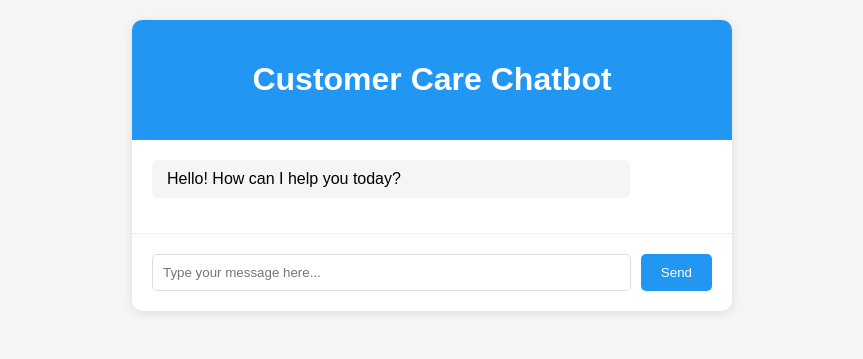
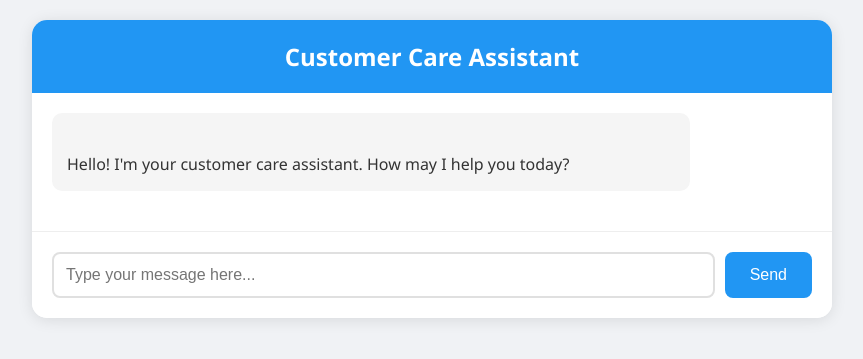
Before and after one commit to sethy123336/customer-care-chatbot, a Flask app: page / in a window 1280 px wide. Shown: the top 359 px of the page, without its empty margins (208-1071 px from the left). Run offline with Flask 3, Linux system fonts and the light colour scheme; parts of the project's set-up code (start-up, migrations or seed data) failed here and were passed over.

Commit message:
Improve chatbot responses and UI: Add context-aware responses, typing indicators, and better styling

```diff
--- a/app.py
+++ b/app.py
@@ -1,6 +1,8 @@
 from flask import Flask, render_template, request, jsonify
 import joblib
 import os
+import random
+from response_templates import responses
 
 app = Flask(__name__)
 
@@ -9,29 +11,64 @@ models_dir = 'models'
 vectorizer = joblib.load(os.path.join(models_dir, 'vectorizer.joblib'))
 classifier = joblib.load(os.path.join(models_dir, 'intent_classifier.joblib'))
 
-# Define response templates for each intent
-responses = {
-    'order_tracking': "Your order is being processed. To track its status, please provide your order number.",
-    'returns_info': "You can return items within 30 days of purchase. Please ensure the item is unused and in its original packaging.",
-    'faq': "You can find detailed information in our FAQ section. Is there something specific you'd like to know?",
-    'cancellation_request': "I can help you cancel your order. Please provide your order number for immediate cancellation.",
-    'general_support': "I'm here to help! Could you please provide more details about your issue?"
-}
+# Store conversation history
+conversations = {}
 
 @app.route('/')
 def home():
     return render_template('index.html')
 
+def get_response(intent, session_id):
+    # Get conversation state for this session
+    conversation = conversations.get(session_id, {
+        'message_count': 0,
+        'last_intent': None,
+        'follow_up_sent': False
+    })
+
+    # Update conversation state
+    conversation['message_count'] += 1
+    conversation['last_intent'] = intent
+
+    # Select appropriate response
+    intent_responses = responses[intent]
+
+    if conversation['message_count'] == 1 or not conversation['follow_up_sent']:
+        # Send initial response
+        response = random.choice(intent_responses['initial_responses'])
+
+        # For certain intents, add no_order_number response if available
+        if intent in ['order_tracking', 'cancellation_request'] and 'no_order_number' in intent_responses:
+            if random.random() < 0.3:  # 30% chance to add this info
+                response += "\n\n" + random.choice(intent_responses['no_order_number'])
+
+        conversation['follow_up_sent'] = False
+    else:
+        # Send follow-up if available, otherwise send initial response
+        if 'follow_up' in intent_responses and not conversation['follow_up_sent']:
+            response = random.choice(intent_responses['follow_up'])
+            conversation['follow_up_sent'] = True
+        else:
+            response = random.choice(intent_responses['initial_responses'])
+            conversation['follow_up_sent'] = False
+
+    # Update conversation store
+    conversations[session_id] = conversation
+
+    return response
+
 @app.route('/chat', methods=['POST'])
 def chat():
-    user_message = request.json['message']
+    data = request.json
+    user_message = data['message']
+    session_id = request.headers.get('X-Session-ID', 'default')
 
     # Preprocess and predict intent
     message_tfidf = vectorizer.transform([user_message.lower()])
     predicted_intent = classifier.predict(message_tfidf)[0]
 
     # Get appropriate response
-    response = responses[predicted_intent]
+    response = get_response(predicted_intent, session_id)
 
     return jsonify({
         'response': response,
--- a/templates/index.html
+++ b/templates/index.html
@@ -6,17 +6,17 @@
     <title>Customer Care Chatbot</title>
     <style>
         body {
-            font-family: Arial, sans-serif;
+            font-family: 'Segoe UI', Tahoma, Geneva, Verdana, sans-serif;
             margin: 0;
             padding: 20px;
-            background-color: #f5f5f5;
+            background-color: #f0f2f5;
         }
         .chat-container {
-            max-width: 600px;
+            max-width: 800px;
             margin: 0 auto;
             background-color: white;
-            border-radius: 10px;
-            box-shadow: 0 2px 10px rgba(0,0,0,0.1);
+            border-radius: 15px;
+            box-shadow: 0 2px 15px rgba(0,0,0,0.1);
             overflow: hidden;
         }
         .chat-header {
@@ -25,64 +25,98 @@
             padding: 20px;
             text-align: center;
         }
+        .chat-header h1 {
+            margin: 0;
+            font-size: 24px;
+        }
         .chat-messages {
             padding: 20px;
-            max-height: 400px;
+            max-height: 500px;
             overflow-y: auto;
         }
         .message {
-            margin-bottom: 15px;
-            padding: 10px 15px;
-            border-radius: 5px;
+            margin-bottom: 20px;
+            padding: 15px;
+            border-radius: 10px;
             max-width: 80%;
+            line-height: 1.5;
+            white-space: pre-line;
         }
         .user-message {
             background-color: #E3F2FD;
             margin-left: auto;
+            color: #1565C0;
         }
         .bot-message {
             background-color: #F5F5F5;
             margin-right: auto;
+            color: #333;
         }
         .chat-input {
             padding: 20px;
             border-top: 1px solid #eee;
             display: flex;
+            background-color: #fff;
         }
         input[type="text"] {
             flex: 1;
-            padding: 10px;
-            border: 1px solid #ddd;
-            border-radius: 5px;
+            padding: 12px;
+            border: 2px solid #e0e0e0;
+            border-radius: 8px;
             margin-right: 10px;
+            font-size: 16px;
+            transition: border-color 0.3s ease;
+        }
+        input[type="text"]:focus {
+            outline: none;
+            border-color: #2196F3;
         }
         button {
-            padding: 10px 20px;
+            padding: 12px 25px;
             background-color: #2196F3;
             color: white;
             border: none;
-            border-radius: 5px;
+            border-radius: 8px;
             cursor: pointer;
+            font-size: 16px;
+            transition: background-color 0.3s ease;
         }
         button:hover {
             background-color: #1976D2;
         }
+        button:active {
+            transform: scale(0.98);
+        }
         .intent-label {
             font-size: 0.8em;
             color: #666;
-            margin-top: 5px;
+            margin-top: 8px;
+            font-style: italic;
+        }
+        .typing-indicator {
+            display: none;
+            margin-bottom: 15px;
+            padding: 10px;
+            color: #666;
+            font-style: italic;
+        }
+        .typing-indicator.visible {
+            display: block;
         }
     </style>
 </head>
 <body>
     <div class="chat-container">
         <div class="chat-header">
-            <h1>Customer Care Chatbot</h1>
+            <h1>Customer Care Assistant</h1>
         </div>
         <div class="chat-messages" id="chat-messages">
             <div class="message bot-message">
-                Hello! How can I help you today?
+                Hello! I'm your customer care assistant. How may I help you today?
             </div>
+        </div>
+        <div class="typing-indicator" id="typing-indicator">
+            Assistant is typing...
         </div>
         <div class="chat-input">
             <input type="text" id="user-input" placeholder="Type your message here..." onkeypress="handleKeyPress(event)">
@@ -91,10 +125,26 @@
     </div>
 
     <script>
+        // Generate a unique session ID
+        const sessionId = 'session_' + Math.random().toString(36).substr(2, 9);
+        let isTyping = false;
+
         function handleKeyPress(event) {
-            if (event.key === 'Enter') {
+            if (event.key === 'Enter' && !isTyping) {
                 sendMessage();
             }
+        }
+
+        function showTypingIndicator() {
+            const indicator = document.getElementById('typing-indicator');
+            indicator.classList.add('visible');
+            isTyping = true;
+        }
+
+        function hideTypingIndicator() {
+            const indicator = document.getElementById('typing-indicator');
+            indicator.classList.remove('visible');
+            isTyping = false;
         }
 
         function addMessage(message, isUser, intent = null) {
@@ -107,7 +157,7 @@
             if (intent) {
                 const intentLabel = document.createElement('div');
                 intentLabel.className = 'intent-label';
-                intentLabel.textContent = `Intent: ${intent}`;
+                intentLabel.textContent = `Intent: ${intent.replace(/_/g, ' ')}`;
                 messageDiv.appendChild(intentLabel);
             }
 
@@ -119,23 +169,30 @@
             const input = document.getElementById('user-input');
             const message = input.value.trim();
 
-            if (message) {
+            if (message && !isTyping) {
                 addMessage(message, true);
                 input.value = '';
+                showTypingIndicator();
 
                 fetch('/chat', {
                     method: 'POST',
                     headers: {
-                        'Content-Type': 'application/json'
+                        'Content-Type': 'application/json',
+                        'X-Session-ID': sessionId
                     },
                     body: JSON.stringify({ message: message })
                 })
                 .then(response => response.json())
                 .then(data => {
-                    addMessage(data.response, false, data.intent);
+                    hideTypingIndicator();
+                    // Add a small delay to make it feel more natural
+                    setTimeout(() => {
+                        addMessage(data.response, false, data.intent);
+                    }, 500);
                 })
                 .catch(error => {
                     console.error('Error:', error);
+                    hideTypingIndicator();
                     addMessage('Sorry, I encountered an error. Please try again.', false);
                 });
             }
```
Also changed, not shown: response_templates.py (added, +64 -0 lines), 1 other file.
